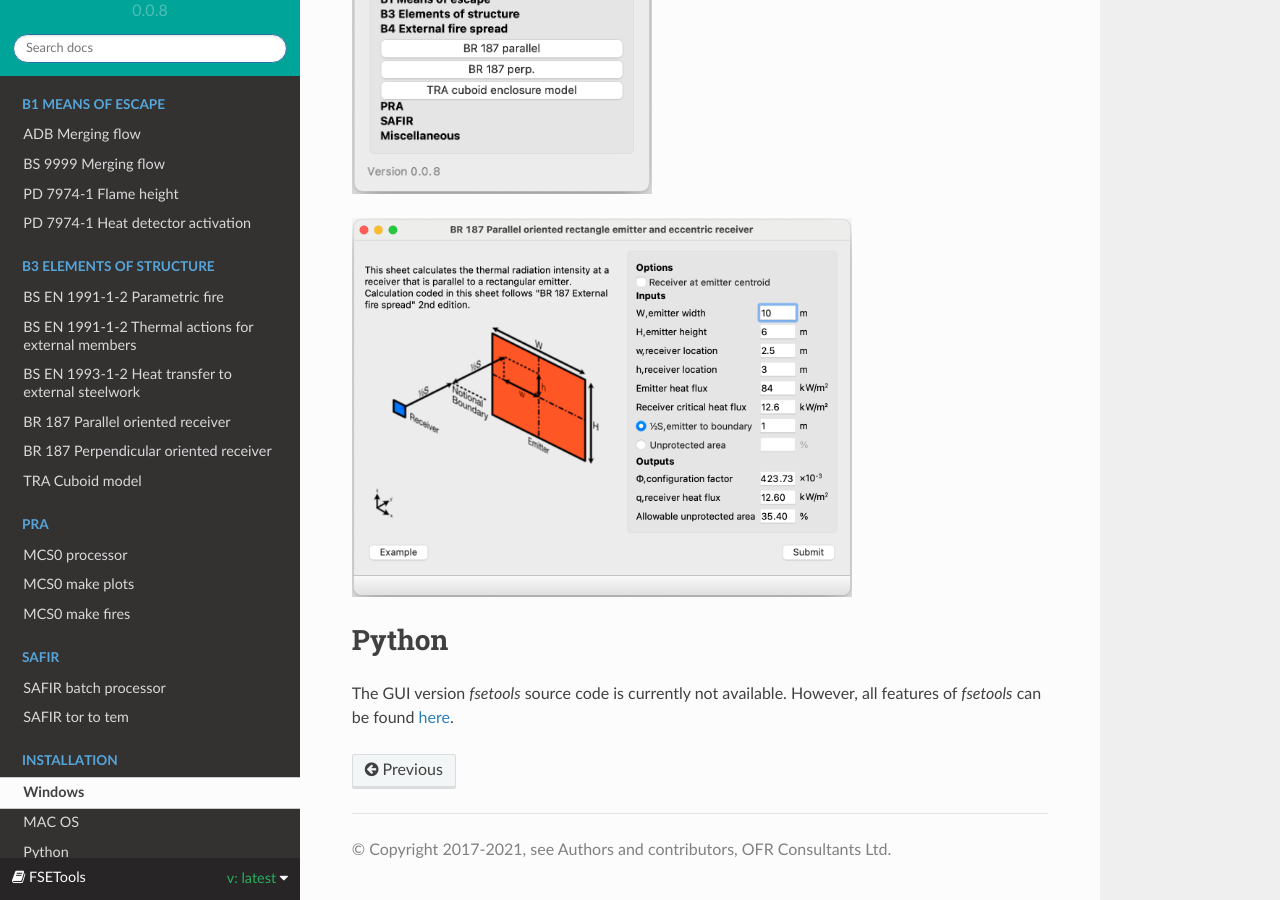
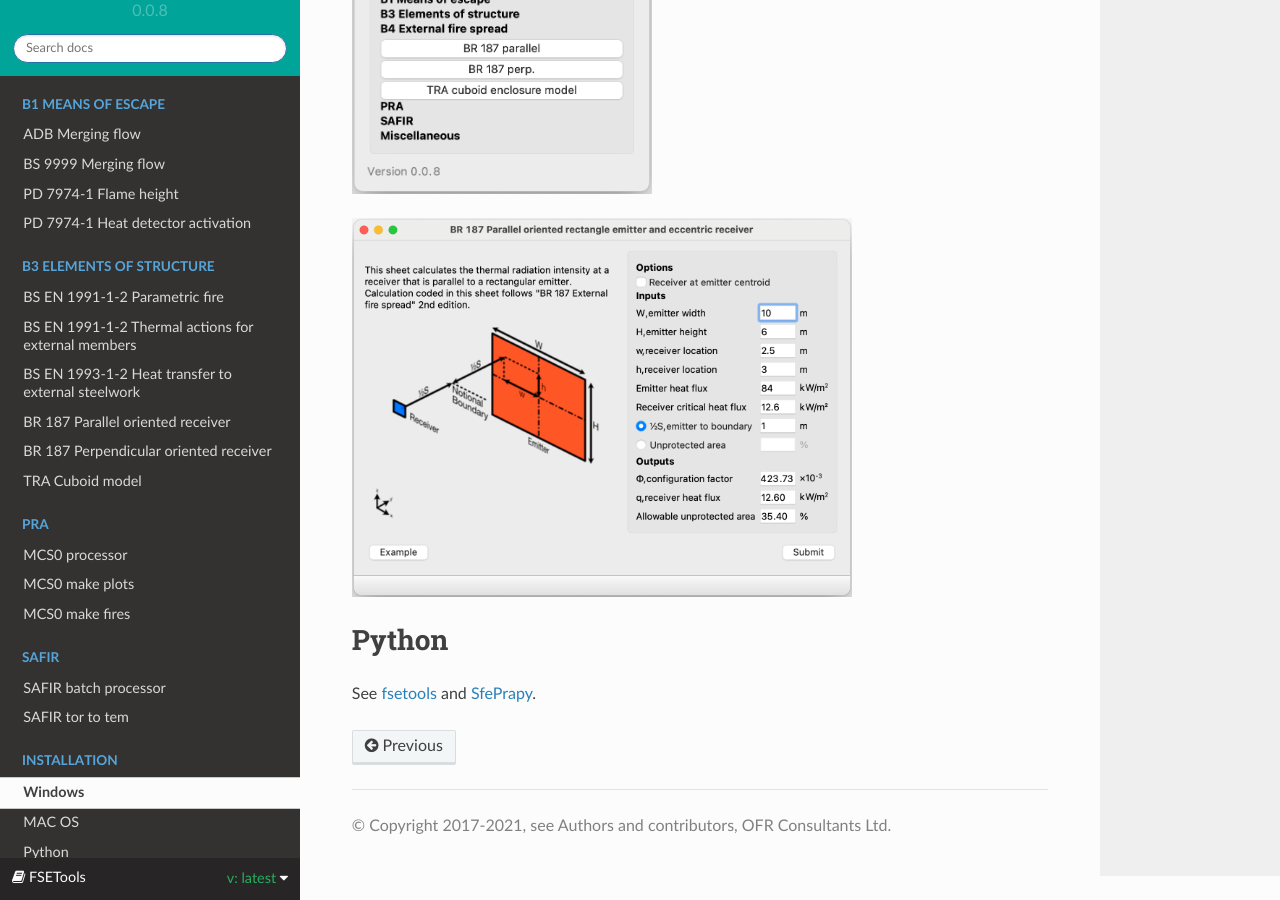
Before and after one commit to fuyans/fsetoolsGUI-doc, a Sphinx documentation site: the page built from source/Installation.rst, in a window 1280 px wide and 900 px high, scrolled down 2503 px. Built offline with Sphinx 7.4.7 and the Read the Docs theme 2.0.0, drawn with Linux system fonts in a browser that asks for light colours; pages that are not in the unit, such as notebooks, are missing from menus.

Commit message:
Update Installation.rst

```diff
--- a/source/Installation.rst
+++ b/source/Installation.rst
@@ -49,4 +49,4 @@ MAC OS
 Python
 ::::::
 
-The GUI version `fsetools` source code is currently not available. However, all features of `fsetools` can be found `here <https://github.com/fsepy/fsetools>`_.
+See `fsetools <https://github.com/fsepy/fsetools>`_ and `SfePrapy <https://github.com/fsepy/sfeprapy>`_.
```
